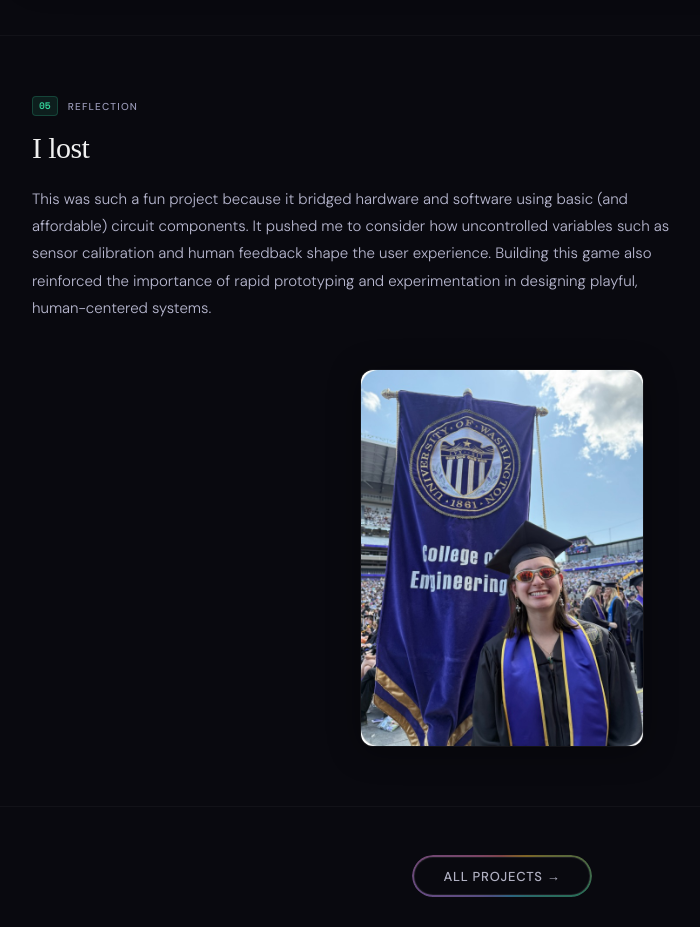
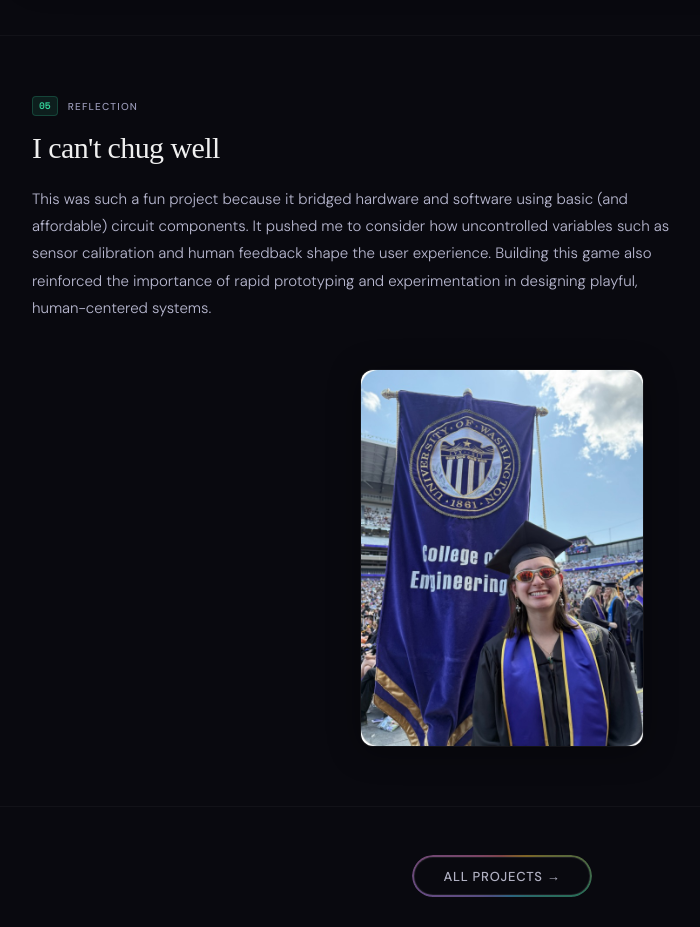
Before and after one commit to miavong/mia.vong.github.io, a plain HTML site: page projects/physical-computing.html in a window 1280 px wide. Shown: the part 5520-6447 px from the top of the page, without its empty margins (228-928 px from the left). Drawn offline with nearby package versions, Linux system fonts and the light colour scheme; a web font is replaced by a local one.

Commit message:
copy changes

```diff
--- a/projects/physical-computing.html
+++ b/projects/physical-computing.html
@@ -537,7 +537,7 @@ SevSeg sevseg; <span class="code-comment">// Define a seven-segment display</spa
       <!-- Reflection -->
       <div class="section" id="reflection">
         <p class="section-eyebrow"><span class="section-num">05</span>Reflection</p>
-        <h2 class="section-heading">I lost</h2>
+        <h2 class="section-heading">I can't chug well</h2>
         <p class="section-body">
           This was such a fun project because it bridged hardware and software using basic (and affordable) circuit components. It pushed me to consider how uncontrolled variables such as sensor calibration and human feedback shape the user experience. Building this game also reinforced the importance of rapid prototyping and experimentation in designing playful, human-centered systems.
         </p>
```
Also changed, not shown: projects/e-truck.html (+1 -1 lines).
